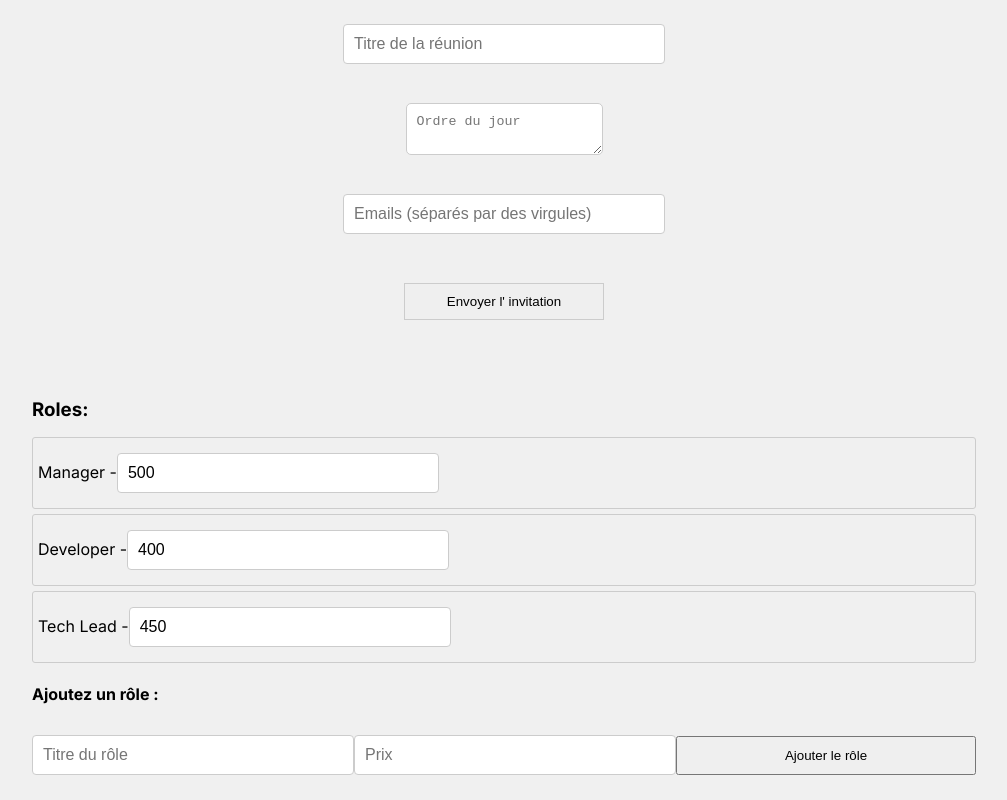
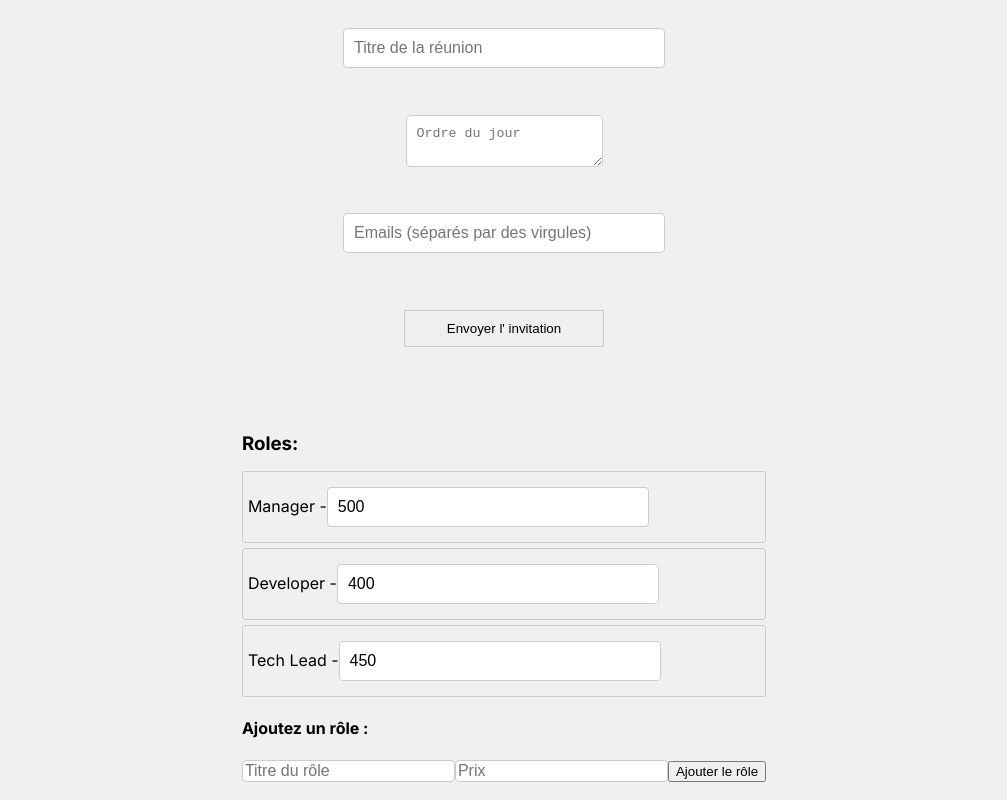
Before and after one commit to samohtsp/EstiMeet, a Next.js app in the folder estimeet/: page /Estimeet/ in a window 1280 px wide. Shown: the whole page, without its empty margins (136-1143 px from the left). Built offline with nearby package versions, Linux system fonts and the light colour scheme.

Commit message:
ajout du composant role input

```diff
--- a/estimeet/src/components/RoleInput.component/RoleInput.tsx
+++ b/estimeet/src/components/RoleInput.component/RoleInput.tsx
@@ -1,49 +1,40 @@
-// src/components/RoleInput.tsx
-"use client";
-
-import React, { useEffect, useState } from 'react';
+// src/components/RoleInput.component/RoleInput.tsx
+import React, { useState } from 'react';
 import { Role } from '../../models/role';
-import './RoleInput.css';
 
 type RoleInputProps = {
   fetchRoles: () => Promise<Role[]>;
+  onAddRole: (newRole: Role) => void; // Fonction de rappel pour ajouter un rôle
 };
 
-const RoleInput: React.FC<RoleInputProps> = ({ fetchRoles }) => {
-  const [role, setRole] = useState<Role[]>([]);
+const RoleInput: React.FC<RoleInputProps> = ({ fetchRoles, onAddRole }) => {
   const [newRoleTitle, setNewRoleTitle] = useState('');
   const [newRolePrice, setNewRolePrice] = useState('');
 
-  useEffect(() => {
-    const loadRole = async () => {
-      const fetchedRole = await fetchRoles();
-      setRole(fetchedRole);
+  const handleAddRole = () => {
+    if (newRoleTitle && newRolePrice) {
+      const newRole: Role = { title: newRoleTitle, price: parseInt(newRolePrice) };
+      onAddRole(newRole);
+      setNewRoleTitle('');
+      setNewRolePrice('');
+    }
   };
 
-    loadRole();
-  }, [fetchRoles]);
-
-
-
   return (
-    <div className="roles-input">
+    <div>
       <input
         type="text"
         placeholder="Titre du rôle"
         value={newRoleTitle}
         onChange={(e) => setNewRoleTitle(e.target.value)}
-        className="role-input"
       />
       <input
         type="number"
         placeholder="Prix"
         value={newRolePrice}
         onChange={(e) => setNewRolePrice(e.target.value)}
-        className="price-input"
       />
-        <button  className="add-role-button">
-            Ajouter le rôle
-          </button>
+      <button onClick={handleAddRole}>Ajouter le rôle</button>
     </div>
   );
 };
--- a/estimeet/src/components/RoleList.component/RoleList.tsx
+++ b/estimeet/src/components/RoleList.component/RoleList.tsx
@@ -4,7 +4,6 @@
 import React, { useEffect, useState } from 'react';
 import { Role } from '../../models/role';
 import './RoleList.css'; // Importez le fichier CSS associé
-import RoleInpunt from '../RoleInput.component/RoleInput'
 import RoleInput from '../RoleInput.component/RoleInput';
 
 type RoleListProps = {
@@ -13,8 +12,6 @@ type RoleListProps = {
 
 const RoleList: React.FC<RoleListProps> = ({ fetchRoles }) => {
   const [roles, setRoles] = useState<Role[]>([]);
-  const [newRoleTitle, setNewRoleTitle] = useState('');
-  const [newRolePrice, setNewRolePrice] = useState('');
 
   useEffect(() => {
     const loadRoles = async () => {
@@ -25,13 +22,8 @@ const RoleList: React.FC<RoleListProps> = ({ fetchRoles }) => {
     loadRoles();
   }, [fetchRoles]);
 
-  const handleAddRole = () => {
-    if (newRoleTitle && newRolePrice) {
-      const newRole: Role = { title: newRoleTitle, price: parseInt(newRolePrice) };
-      setRoles([...roles, newRole]);
-      setNewRoleTitle('');
-      setNewRolePrice('');
-    }
+  const handleAddRole = (newRole: Role) => {
+    setRoles([...roles, newRole]);
   };
 
   const handleRolePriceChange = (index: number, newPrice: number) => {
@@ -60,14 +52,13 @@ const RoleList: React.FC<RoleListProps> = ({ fetchRoles }) => {
           </ul>
           <div>
             <h4>Ajoutez un rôle :</h4>
-            <RoleInput fetchRoles={fetchRoles} />
+            <RoleInput fetchRoles={fetchRoles} onAddRole={handleAddRole} />
           </div>
         </>
       ) : (
         <div>
           <h4>Aucun rôle défini. Ajoutez un nouveau rôle :</h4>
-          <RoleInput fetchRoles={fetchRoles} />
-
+          <RoleInput fetchRoles={fetchRoles} onAddRole={handleAddRole} />
         </div>
       )}
     </div>
```
Lines whose indentation alone changed are shown as unchanged.
